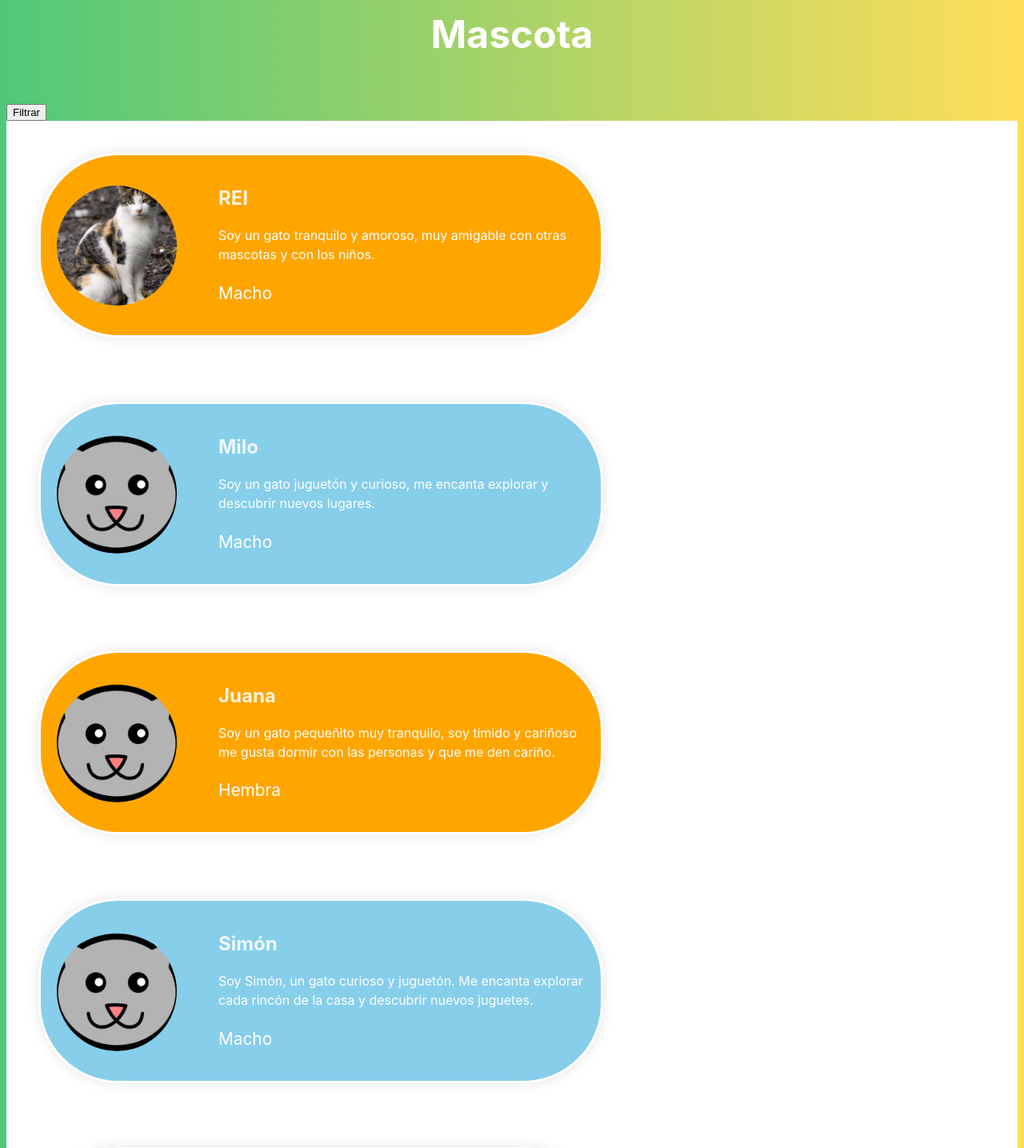
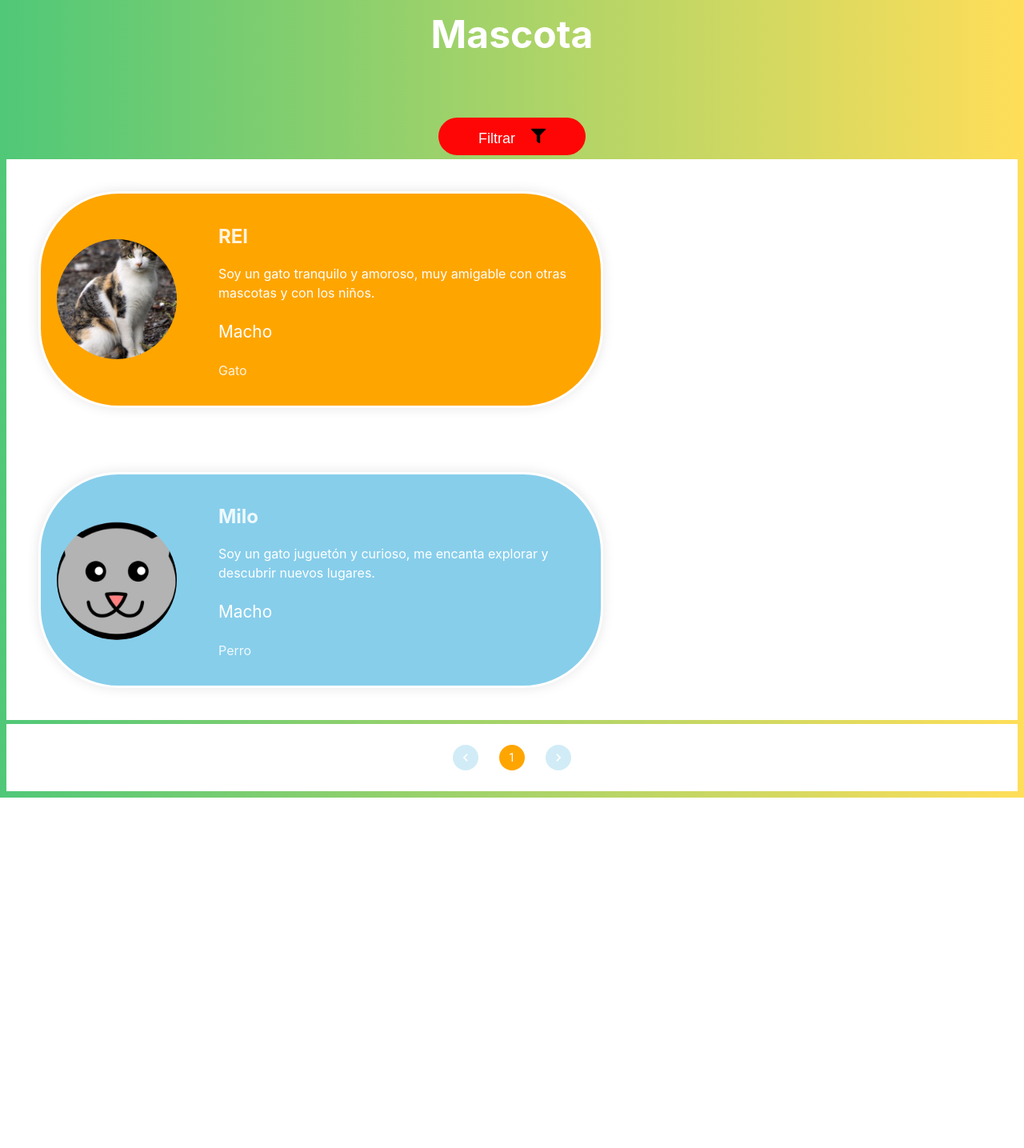
Before and after one commit to Noodle-itsDev/HappyPawsFrontEnd, a React (Vite) app: page / in a window 1280 px wide. Shown: the part 220-1655 px from the top of the page at 80% size. After the commit the page ends 1217 px from the top, so only its background shows below. Built offline with nearby package versions, Linux system fonts and the light colour scheme.

Commit message:
Filtro Funcional
He hecho el filtro del apartado de mascotas funcional, me falta el boton de restablecer el filtraje

```diff
--- a/src/mascotas-frontend/components-mascotas/ProductCard.css
+++ b/src/mascotas-frontend/components-mascotas/ProductCard.css
@@ -59,7 +59,7 @@
   }
 
   .product-description {
-    font-size: 0.7rem;
+    font-size: 0.9rem;
     color: #ffffff;
   }
 
--- a/src/mascotas-frontend/components-mascotas/ProductCard.tsx
+++ b/src/mascotas-frontend/components-mascotas/ProductCard.tsx
@@ -7,9 +7,10 @@ interface ProductCardProps {
   title: string;
   description: string;
   genero: string;
+  tipomascota: 'Perro' | 'Gato';
 }
 
-const ProductCard: React.FC<ProductCardProps> = ({  imageUrl, title, description, genero }) => {
+const ProductCard: React.FC<ProductCardProps> = ({ imageUrl, title, description, genero, tipomascota }) => {
   return (
     <div className="product-card-container">
       <div className="background-card">
@@ -19,6 +20,7 @@ const ProductCard: React.FC<ProductCardProps> = ({  imageUrl, title, description
             <h2 className="product-title">{title}</h2>
             <p className="product-description">{description}</p>
             <p className="product-genero">{genero}</p>
+            {tipomascota && <p className="product-tipomascota">{tipomascota}</p>}
           </div>
         </div>
       </div>
--- a/src/mascotas-frontend/components-mascotas/ProductCard2.tsx
+++ b/src/mascotas-frontend/components-mascotas/ProductCard2.tsx
@@ -7,9 +7,10 @@ interface ProductCardProps {
   title: string;
   description: string;
   genero: string;
+  tipomascota?: 'Perro' | 'Gato';
 }
 
-const ProductCard: React.FC<ProductCardProps> = ({ imageUrl, title, description, genero }) => {
+const ProductCard: React.FC<ProductCardProps> = ({ imageUrl, title, description, genero, tipomascota }) => {
   return (
     <div className="product-card-container">
     <div className='background-card'>
@@ -19,6 +20,7 @@ const ProductCard: React.FC<ProductCardProps> = ({ imageUrl, title, description,
         <h2 className="product-title2">{title}</h2>
         <p className="product-description2">{description}</p>
         <p className="product-genero2">{genero}</p>
+        {tipomascota && <p className="product-tipomascota">{tipomascota}</p>}
       </div>
     </div>
     </div>
--- a/src/mascotas-frontend/components-mascotas/filtro.css
+++ b/src/mascotas-frontend/components-mascotas/filtro.css
@@ -3,49 +3,100 @@
   top: 50%;
   left: 50%;
   transform: translate(-50%, -50%);
-    background-color: white;
-    padding: 20px;
-    box-shadow: 0 0 10px rgba(0, 0, 0, 0.1);
+  background-color: #f9f9f9;
+  padding: 30px;
+  box-shadow: 0 0 15px rgba(0, 0, 0, 0.2);
+  border-radius: 8px;
   z-index: 1000;
   display: flex;
   flex-direction: column;
+  align-items: center;
+}
+
+.container-boton {
+  display: flex;
+  justify-content: center;
+  align-items: center;
+  margin-bottom: 5px;
+}
+
+.icono-filtro{
+  width: 18px;
+  margin-left: 15px;
+}
+
+.boton-filtrar {
+  background-color: #ff0606;
+  color: #fff;
+  border: none;
+  padding: 10px 50px;
+  border-radius: 4px;
+  cursor: pointer;
+  font-size: 18px;
+  border-radius: 80px;
+}
+
+.boton-filtrar:hover {
+  background-color: #cc0505;
 }
 
 .buscador {
   display: flex;
   flex-wrap: wrap;
+  justify-content: center;
 }
 
 .opcion {
   margin-right: 20px;
   margin-bottom: 10px;
+  display: flex;
+  flex-direction: column;
+  align-items: center;
 }
 
 select {
-    width: 200px;
-    padding: 10px;
+  width: 220px;
+  padding: 12px;
   font-size: 16px;
   border: 1px solid #ccc;
   border-radius: 4px;
+  transition: border-color 0.3s;
+}
+
+select:focus {
+  border-color: #888;
 }
 
 .btn_marron {
-    margin-top: 10px;
+  margin-top: 20px;
 }
 
 .btn_marron a {
   display: inline-block;
-    padding: 10px 20px;
+  padding: 12px 25px;
   background-color: #6b4e3d;
   color: #fff;
   text-decoration: none;
   border-radius: 4px;
+  transition: background-color 0.3s;
 }
 
 .btn_marron a:hover {
   background-color: #54392d;
 }
 
-  .hidden-label {
-    display: none; /* Oculta los labels inicialmente */
+button {
+  margin-top: 20px;
+  padding: 10px 20px;
+  background-color: #e74c3c;
+  color: #fff;
+  border: none;
+  border-radius: 4px;
+  cursor: pointer;
+  font-size: 16px;
+  transition: background-color 0.3s;
 }
+
+button:hover {
+  background-color: #c0392b;
+}
--- a/src/mascotas-frontend/components-mascotas/filtroAdoptar.tsx
+++ b/src/mascotas-frontend/components-mascotas/filtroAdoptar.tsx
@@ -1,13 +1,19 @@
-import React from 'react';
+import React, { useState } from 'react';
 import './filtro.css';
 
 interface FiltroAdoptarProps {
   onClose: () => void;
+  applyFilters: (filters: any) => void;
 }
 
-const FiltroAdoptar: React.FC<FiltroAdoptarProps> = ({ onClose }) => {
-  const togglePopup = () => {
-    onClose(); // Llama a la función onClose cuando se desea cerrar el popup
+const FiltroAdoptar: React.FC<FiltroAdoptarProps> = ({ onClose, applyFilters }) => {
+  const [tipo, setTipo] = useState('');
+  const [genero, setGenero] = useState('');
+  const [tamaño, setTamaño] = useState('');
+
+  const handleApplyFilters = () => {
+    applyFilters({ tipo, genero, tamaño });
+    onClose(); // Cierra el popup después de aplicar los filtros
   };
 
   return (
@@ -15,15 +21,8 @@ const FiltroAdoptar: React.FC<FiltroAdoptarProps> = ({ onClose }) => {
       <div className="bloque_buscador">
         <div className="buscador">
           <div className="opcion">
-            <label htmlFor="provincia" title="provincia" className="hidden-label">
-              <select id="provincia">
-                <option value="">Provincia</option>
-              </select>
-            </label>
-          </div>
-          <div className="opcion">
             <label htmlFor="tipo" title="tipo" className="hidden-label">
-              <select id="tipo">
+              <select id="tipo" value={tipo} onChange={(e) => setTipo(e.target.value)}>
                 <option value="">Tipo de mascota</option>
                 <option value="Gato">Gatos</option>
                 <option value="Perro">Perros</option>
@@ -31,8 +30,17 @@ const FiltroAdoptar: React.FC<FiltroAdoptarProps> = ({ onClose }) => {
             </label>
           </div>
           <div className="opcion">
-            <label htmlFor="tamanyo" title="tamanyo" className="hidden-label">
-              <select id="tamanyo">
+            <label htmlFor="genero" title="genero" className="hidden-label">
+              <select id="genero" value={genero} onChange={(e) => setGenero(e.target.value)}>
+                <option value="">Sexo</option>
+                <option value="Macho">Macho</option>
+                <option value="Hembra">Hembra</option>
+              </select>
+            </label>
+          </div>
+          <div className="opcion">
+            <label htmlFor="tamaño" title="tamaño" className="hidden-label">
+              <select id="tamaño" value={tamaño} onChange={(e) => setTamaño(e.target.value)}>
                 <option value="">Tamaño</option>
                 <option value="Pequeño">Pequeño</option>
                 <option value="Mediano">Mediano</option>
@@ -40,21 +48,12 @@ const FiltroAdoptar: React.FC<FiltroAdoptarProps> = ({ onClose }) => {
               </select>
             </label>
           </div>
-          <div className="opcion">
-            <label htmlFor="sexo" title="sexo" className="hidden-label">
-              <select id="sexo">
-                <option value="">Sexo</option>
-                <option value="Macho">Macho</option>
-                <option value="Hembra">Hembra</option>
-              </select>
-            </label>
-          </div>
           <div className="btn_marron">
-            <a href="#">Buscar</a>
+            <button onClick={handleApplyFilters}>Buscar</button>
           </div>
         </div>
       </div>
-      <button onClick={togglePopup}>Cerrar</button>
+      <button onClick={onClose}>Cerrar</button>
     </div>
   );
 };
--- a/src/mascotas-frontend/mascotasController.tsx
+++ b/src/mascotas-frontend/mascotasController.tsx
@@ -4,78 +4,37 @@ import Header from './components-mascotas/header';
 import ProductCard from './components-mascotas/ProductCard';
 import ProductCard2 from './components-mascotas/ProductCard2';
 import PiePagina from './components-mascotas/piePagina';
-import FiltroAdoptar from './components-mascotas/filtroAdoptar';  // Importación correcta del componente FiltroAdoptar
+import FiltroAdoptar from './components-mascotas/filtroAdoptar';
+import './components-mascotas/filtro.css';
+import IconoFiltrar from './assets/icono-filtro.png';
+import GatoREI from './assets/gato-rei.jpg';
 import imagengato1 from './assets/gato1.png';
-import reborde from './assets/reborde-felinos.png';
-import GatoREI from './assets/gato-rei.jpg';
 
-const products = [
+
+interface Product {
+  imageUrl: string;
+  title: string;
+  description: string;
+  genero: 'Macho' | 'Hembra';
+  tipomascota: 'Perro' | 'Gato';
+}
+
+const products: Product[] = [
   {
     imageUrl: GatoREI,
     title: "REI",
     description: "Soy un gato tranquilo y amoroso, muy amigable con otras mascotas y con los niños.",
     genero: "Macho",
+    tipomascota: "Gato",
   },
   {
     imageUrl: imagengato1,
     title: "Milo",
     description: "Soy un gato juguetón y curioso, me encanta explorar y descubrir nuevos lugares.",
     genero: "Macho",
+    tipomascota: "Perro",
   },
-  {
-    imageUrl: imagengato1,
-    title: "Juana",
-    description: "Soy un gato pequeñito muy tranquilo, soy tímido y cariñoso me gusta dormir con las personas y que me den cariño.",
-    genero: "Hembra",
-  },
-  {
-    imageUrl: imagengato1,
-    title: "Simón",
-    description: "Soy Simón, un gato curioso y juguetón. Me encanta explorar cada rincón de la casa y descubrir nuevos juguetes.",
-    genero: "Macho",
-  },
-  {
-    imageUrl: imagengato1,
-    title: "Luna",
-    description: "Soy Luna, una gatita muy elegante y tranquila. Disfruto pasar mis días tomando largas siestas al sol y observando el mundo desde mi ventana.",
-    genero: "Hembra",
-  },
-  {
-    imageUrl: imagengato1,
-    title: "Max",
-    description: "Me llamo Max y soy un gato aventurero y valiente. Me encanta escalar árboles y explorar el jardín. También disfruto de las caricias y jugar con mis juguetes favoritos.",
-    genero: "Macho",
-  },
-  {
-    imageUrl: imagengato1,
-    title: "Mia",
-    description: "soy una gata muy sociable y cariñosa. Me encanta estar rodeada de gente y recibir mimos.",
-    genero: "Hembra",
-  },
-  {
-    imageUrl: imagengato1,
-    title: "Leo",
-    description: "Me gusta estar al tanto de todo lo que sucede en casa y participar en todas las actividades familiares. Siempre estoy listo para jugar y recibir caricias.",
-    genero: "Macho",
-  },
-  {
-    imageUrl: imagengato1,
-    title: "Simba",
-    description: "Soy un gato tranquilo y cariñoso. Me gusta descansar en lugares soleados y recibir caricias. Soy un gran compañero y me encanta estar cerca de mis humanos.",
-    genero: "Macho",
-  },
-  {
-    imageUrl: imagengato1,
-    title: "Mimi",
-    description: "Soy una gata juguetona y enérgica. Me encanta jugar con pelotas y perseguir juguetes. Siempre estoy buscando algo divertido para hacer y disfruto de la compañía de otros gatos.",
-    genero: "Hembra",
-  },
-  {
-    imageUrl: imagengato1,
-    title: "Oliver",
-    description: "Soy un gato inteligente y observador. Me gusta sentarme en lugares altos y observar todo lo que sucede a mi alrededor. Disfruto de los mimos y siempre estoy listo para una siesta.",
-    genero: "Macho",
-  },
+
 ];
 
 const itemsPerPage = 5;
@@ -83,6 +42,11 @@ const itemsPerPage = 5;
 const App: React.FC = () => {
   const [currentPage, setCurrentPage] = useState(1);
   const [showPopup, setShowPopup] = useState(false);
+  const [filters, setFilters] = useState({
+    tipo: '',
+    genero: '',
+    tamaño: '',
+  });
 
   const totalPages = Math.ceil(products.length / itemsPerPage);
 
@@ -92,17 +56,34 @@ const App: React.FC = () => {
 
   const startIndex = (currentPage - 1) * itemsPerPage;
   const endIndex = startIndex + itemsPerPage;
-  const currentProducts = products.slice(startIndex, endIndex);
+
+  const filteredProducts = products.filter((product) => {
+    return (
+      (filters.tipo === '' || product.tipomascota === filters.tipo) &&
+      (filters.genero === '' || product.genero === filters.genero)
+    );
+  });
+
+  const currentProducts = filteredProducts.slice(startIndex, endIndex);
 
   const togglePopup = () => {
-    setShowPopup(!showPopup); // Cambia el estado para mostrar u ocultar el popup
+    setShowPopup(!showPopup);
+  };
+
+  const applyFilters = (newFilters: any) => {
+    setFilters(newFilters);
+    setCurrentPage(1); // Reset to first page when filters are applied
   };
 
   return (
     <>
       <Header />
-      <button onClick={togglePopup}>Filtrar</button> {}
-      {showPopup && <FiltroAdoptar onClose={togglePopup} />} {}
+      <div className='container-boton'>
+        <button onClick={togglePopup} className='boton-filtrar'>
+          Filtrar <img src={IconoFiltrar} alt="" className='icono-filtro' />
+        </button>
+      </div>
+      {showPopup && <FiltroAdoptar onClose={togglePopup} applyFilters={applyFilters} />}
       <Routes>
         <Route path="/" element={
           <>
@@ -110,11 +91,11 @@ const App: React.FC = () => {
               index % 2 === 0 ? (
                 <ProductCard
                   key={index}
-                  rebordefelinos={reborde}
                   imageUrl={product.imageUrl}
                   title={product.title}
                   description={product.description}
                   genero={product.genero}
+                  tipomascota={product.tipomascota}
                 />
               ) : (
                 <ProductCard2
@@ -123,6 +104,7 @@ const App: React.FC = () => {
                   title={product.title}
                   description={product.description}
                   genero={product.genero}
+                  tipomascota={product.tipomascota}
                 />
               )
             ))}
```
Also changed, not shown: src/mascotas-frontend/assets/icono-filtro.png (added). Lines whose indentation alone changed are shown as unchanged.
